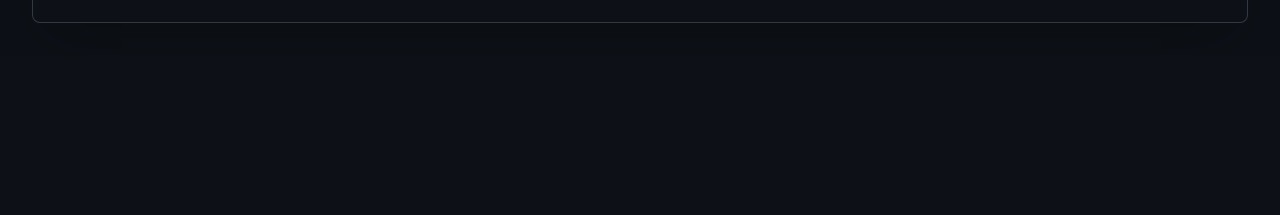
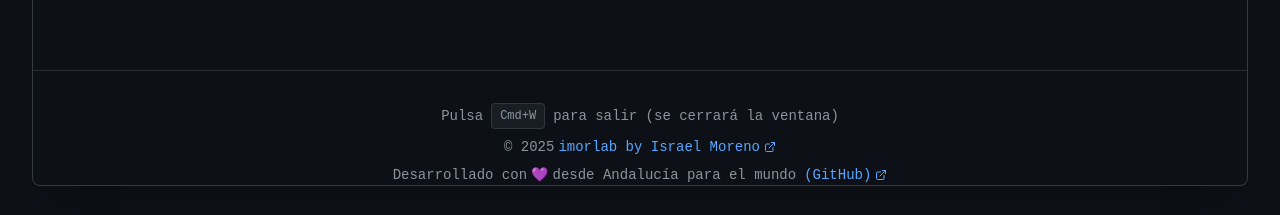
Before and after one commit to imorlab/terminalTime, a Next.js app: page / in a window 1280 px wide. Shown: the part 870-1085 px from the top of the page. Before the commit the page ends 925 px from the top, so only its background shows below. Built offline with nearby package versions, Linux system fonts and the light colour scheme; no server answers.

Commit message:
✨ Agregar footer personalizado con enlaces e información del autor

```diff
--- a/src/app/page.tsx
+++ b/src/app/page.tsx
@@ -7,6 +7,7 @@ import EphemerideSection from '@/components/EphemerideSection'
 import WeatherSection from '@/components/WeatherSection'
 import NewsSection from '@/components/NewsSection'
 import LoadingSpinner from '@/components/LoadingSpinner'
+import Footer from '@/components/Footer'
 
 export default function HomePage() {
   const [isLoading, setIsLoading] = useState(true)
@@ -57,6 +58,8 @@ export default function HomePage() {
               </div>
             </div>
           </div>
+
+          <Footer />
         </div>
       </div>
     </div>
--- /dev/null
+++ b/src/components/Footer.tsx
@@ -0,0 +1,48 @@
+'use client'
+
+import { ExternalLink } from 'lucide-react'
+
+export default function Footer() {
+  return (
+    <footer className="mt-12 pt-8 border-t border-terminal-gray/20">
+      <div className="text-center space-y-2 text-sm text-terminal-gray">
+        <div className="flex items-center justify-center gap-2">
+          <span>Pulsa</span>
+          <kbd className="px-2 py-1 bg-terminal-gray/10 border border-terminal-gray/20 rounded text-xs">
+            Cmd+W
+          </kbd>
+          <span>para salir (se cerrará la ventana)</span>
+        </div>
+
+        <div className="flex items-center justify-center gap-1">
+          <span>© 2025</span>
+          <a
+            href="https://imorlab.github.io"
+            target="_blank"
+            rel="noopener noreferrer"
+            className="text-terminal-blue hover:text-terminal-yellow transition-colors inline-flex items-center gap-1"
+          >
+            imorlab by Israel Moreno
+            <ExternalLink className="h-3 w-3" />
+          </a>
+        </div>
+
+        <div className="flex items-center justify-center gap-1">
+          <span>Desarrollado con</span>
+          <span className="text-purple-400">💜</span>
+          <span>desde Andalucía para el mundo</span>
+          <a
+            href="https://github.com/imorlab/terminalTime"
+            target="_blank"
+            rel="noopener noreferrer"
+            title="Ver repositorio en GitHub"
+            className="text-terminal-blue hover:text-terminal-yellow transition-colors inline-flex items-center gap-1 ml-1"
+          >
+            (GitHub)
+            <ExternalLink className="h-3 w-3" />
+          </a>
+        </div>
+      </div>
+    </footer>
+  )
+}
```
Also changed, not shown: 2 other files (tests, documents, lock files or other folders).
